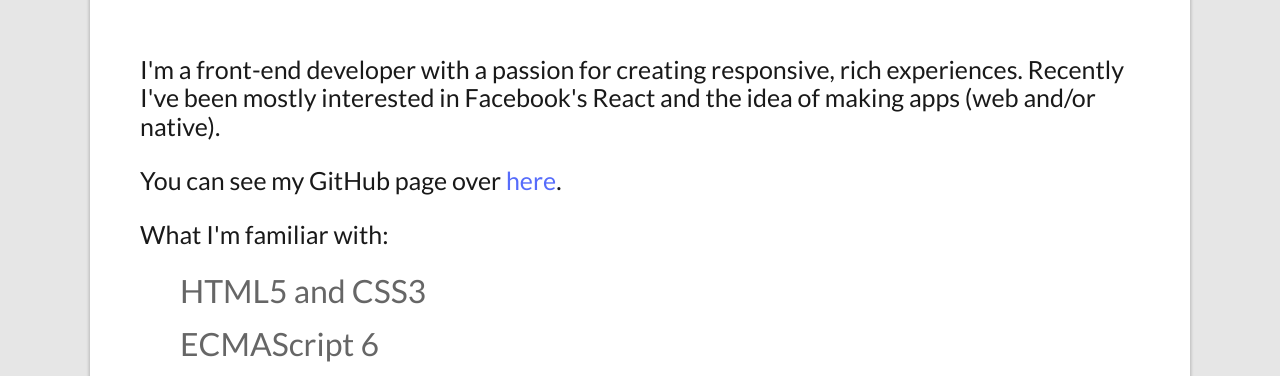
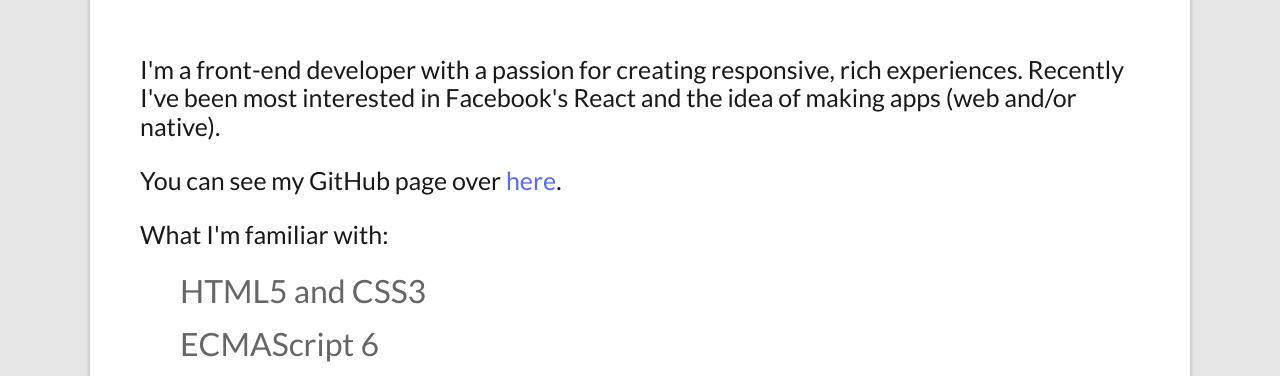
Before and after one commit to papermana/papermana.github.io, a plain HTML site: page index.html in a window 1280 px wide. Shown: the part 413-789 px from the top of the page. Drawn offline with nearby package versions, Linux system fonts and the light colour scheme; files that its build step writes are made by us from their sources.

Commit message:
Tiny fix to content

```diff
--- a/index.html
+++ b/index.html
@@ -16,7 +16,7 @@
     <h2 class="occupation">Front-End Developer</h2>
   </header>
   <main>
-    <p>I'm a front-end developer with a passion for creating responsive, rich experiences. Recently I've been mostly interested in Facebook's React and the idea of making apps (web and/or native).</p>
+    <p>I'm a front-end developer with a passion for creating responsive, rich experiences. Recently I've been most interested in Facebook's React and the idea of making apps (web and/or native).</p>
     <p>You can see my GitHub page over <a href="https://github.com/papermana">here</a>.</p>
     <p>What I'm familiar with:</p>
     <ul class="skills-list">
```
